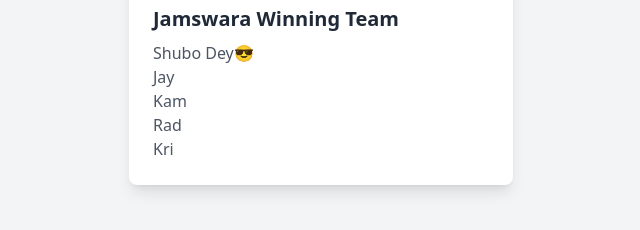
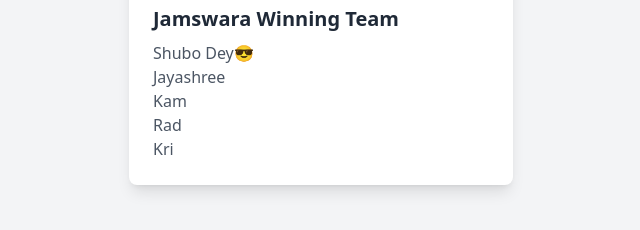
Before and after one commit to jamswara-tech/JMS-001-Calculator, a website: page public/index.html in a window 1280 px wide. Shown: the part 496-726 px from the top of the page, 319-959 px from the left. Drawn offline with nearby package versions, Linux system fonts and the light colour scheme.

Commit message:
Updated my name

```diff
--- a/public/index.html
+++ b/public/index.html
@@ -39,7 +39,7 @@
         <!-- Team member names list, now left-aligned -->
         <ul id="team" class="mt-2 text-left text-gray-600">
             <li>Shubo Dey😎</li>
-            <li>Jay</li>
+            <li>Jayashree</li>
             <li>Kam</li>
             <li>Rad</li>
             <li>Kri</li>
```
